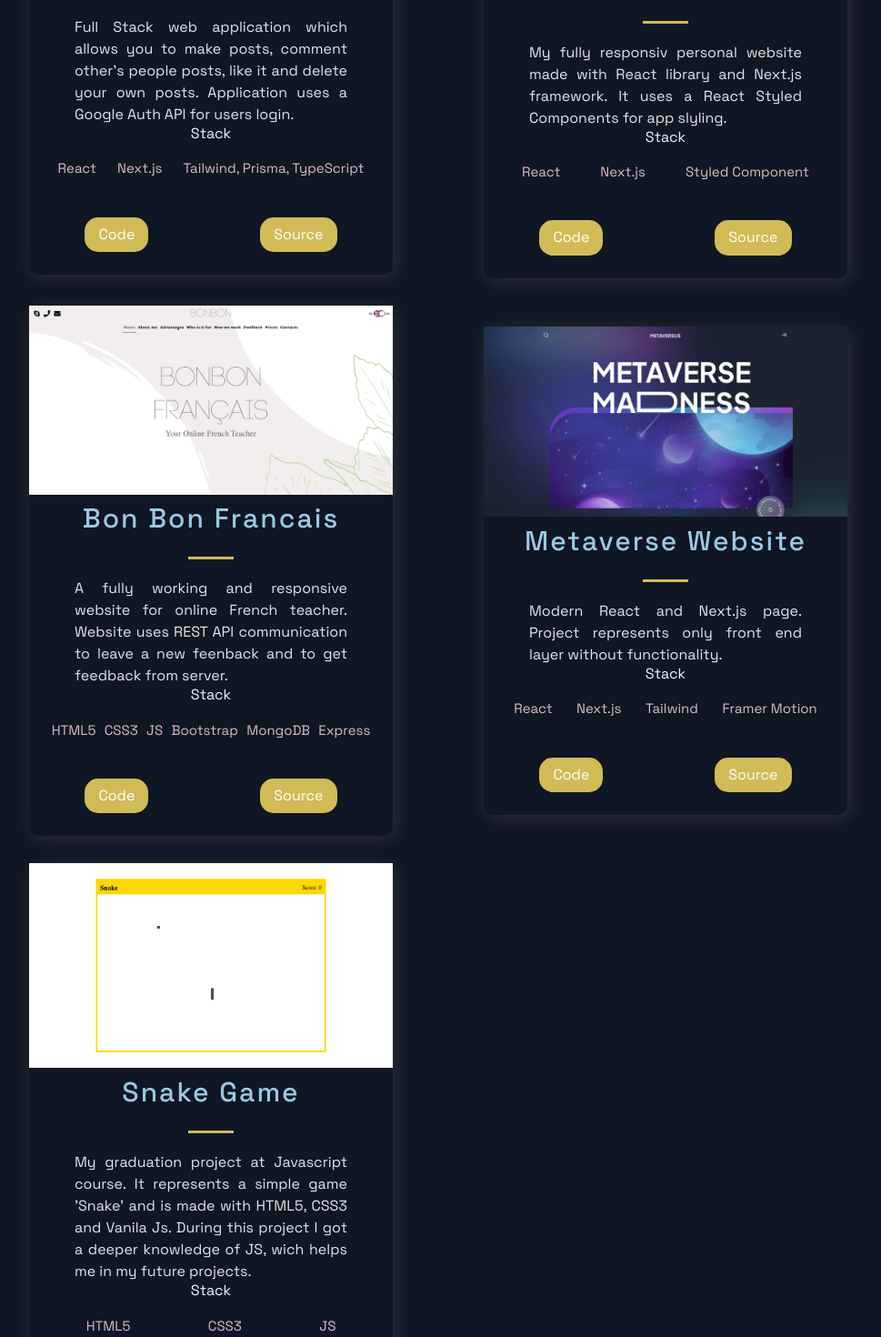
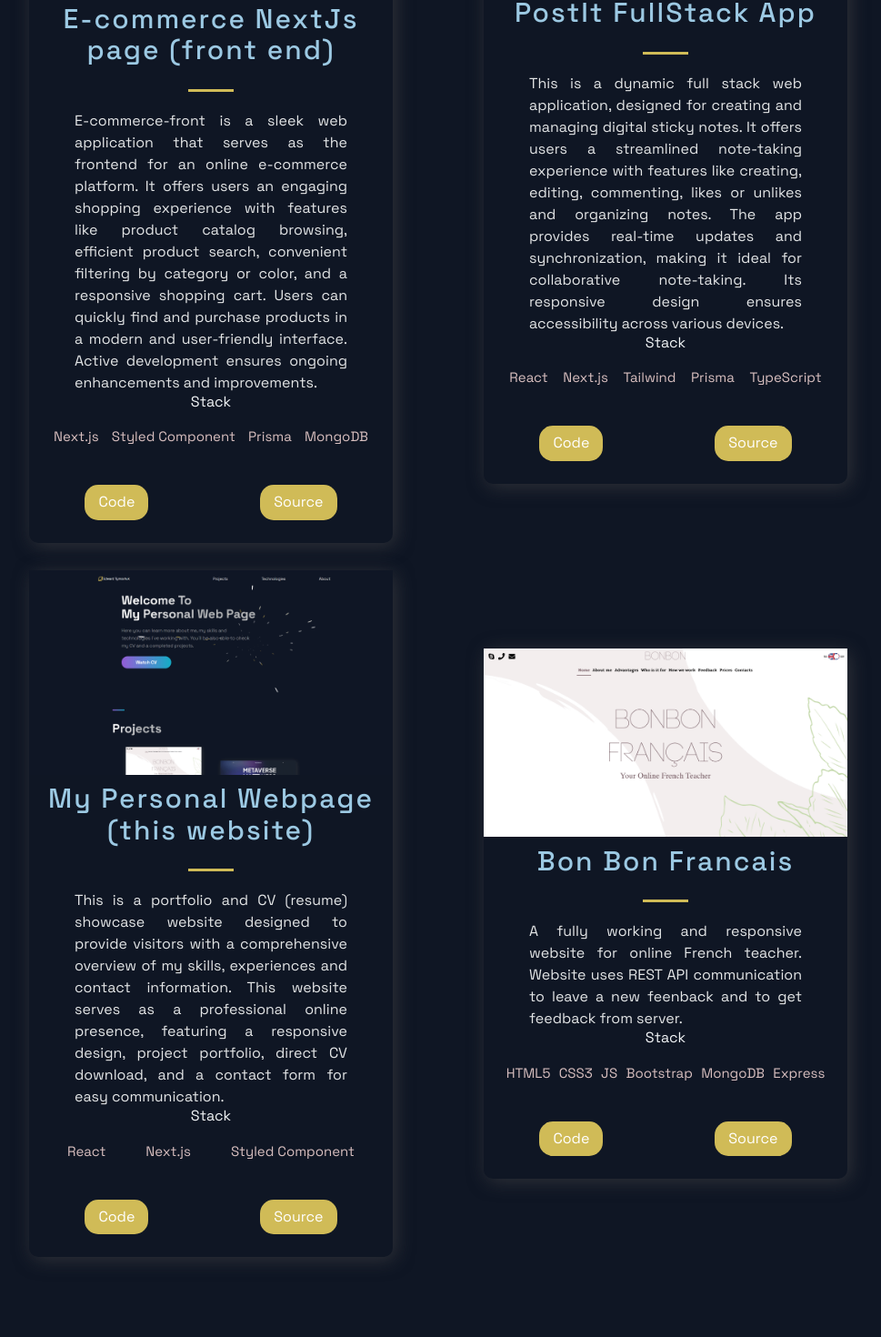
Before and after one commit to EdwardTymoshuk/my-personal-website, a Next.js app: page / in a window 1280 px wide. Shown: the part 1239-2709 px from the top of the page at 91% size, without its empty margins (158-1127 px from the left). Built offline with nearby package versions, Linux system fonts and the light colour scheme.

Commit message:
add new project, edit readme file

```diff
--- a/src/constants/constants.js
+++ b/src/constants/constants.js
@@ -1,21 +1,30 @@
 export const projects = [
   {
-    title: 'PostIt FullStack App',
-    description: "Full Stack web application which allows you to make posts, comment other's people posts, like it and delete your own posts. Application uses a Google Auth API for users login.",
-    image: '/images/project-postit.jpg',
-    tags: ['React', 'Next.js', 'Tailwind, Prisma, TypeScript'],
-    source: 'https://postit-react-next-app.vercel.app/',
-    visit: 'https://github.com/EdwardTymoshuk/postit-react-next-app',
+    title: 'E-commerce NextJs page (front end)',
+    description: "E-commerce-front is a sleek web application that serves as the frontend for an online e-commerce platform. It offers users an engaging shopping experience with features like product catalog browsing, efficient product search, convenient filtering by category or color, and a responsive shopping cart. Users can quickly find and purchase products in a modern and user-friendly interface. Active development ensures ongoing enhancements and improvements.",
+    image: '/images/project-ecommerce-next-app-front.jpg',
+    tags: ['Next.js', 'Styled Component', 'Prisma', 'MongoDB'],
+    source: 'projects/ecommerce-next-app-front',
+    visit: 'https://github.com/EdwardTymoshuk/https://github.com/dejwid/ecommerce-front',
     id: 0,
   },
   {
+    title: 'PostIt FullStack App',
+    description: "This is a dynamic full stack web application, designed for creating and managing digital sticky notes. It offers users a streamlined note-taking experience with features like creating, editing, commenting, likes or unlikes and organizing notes. The app provides real-time updates and synchronization, making it ideal for collaborative note-taking. Its responsive design ensures accessibility across various devices. ",
+    image: '/images/project-postit.jpg',
+    tags: ['React', 'Next.js', 'Tailwind', 'Prisma', 'TypeScript'],
+    source: 'https://postit-react-next-app.vercel.app/',
+    visit: 'https://github.com/EdwardTymoshuk/postit-react-next-app',
+    id: 1,
+  },
+  {
     title: 'My Personal Webpage (this website)',
-    description: "My fully responsiv personal website made with React library and Next.js framework. It uses a React Styled Components for app slyling.",
+    description: "This is a portfolio and CV (resume) showcase website designed to provide visitors with a comprehensive overview of my skills, experiences and contact information. This website serves as a professional online presence, featuring a responsive design, project portfolio, direct CV download, and a contact form for easy communication.",
     image: '/images/project-my-page.jpg',
     tags: ['React', 'Next.js', 'Styled Component'],
     source: '/',
     visit: 'https://github.com/EdwardTymoshuk/my-personal-website',
-    id: 1,
+    id: 2,
   },
   {
     title: 'Bon Bon Francais',
@@ -24,26 +33,8 @@ export const projects = [
       tags: ['HTML5', 'CSS3', 'JS', 'Bootstrap', 'MongoDB', 'Express'],
     source: '/projects/bonbonfrancais',
     visit: 'https://github.com/EdwardTymoshuk/Bonbonfrancais.online',
-    id: 2,
-  },
-  {
-    title: 'Metaverse Website',
-    description:"Modern React and Next.js page. Project represents only front end layer without functionality.",
-    image: '/images/project-metaverse.jpg',
-    tags: ['React', 'Next.js', 'Tailwind', 'Framer Motion'],
-    source: 'projects/metaversus-next-react-app',
-    visit: 'https://github.com/EdwardTymoshuk/metaversus-next-react-app',
     id: 3,
-  },
-  {
-    title: 'Snake Game',
-    description: "My graduation project at Javascript course. It represents a simple game 'Snake' and is made with HTML5, CSS3 and Vanila Js. During this project I got a deeper knowledge of JS, wich helps me in my future projects.",
-    image: '/images/project-snake.jpg',
-    tags: ['HTML5', 'CSS3', 'JS'],
-    source: 'projects/snake',
-    visit: 'https://github.com/EdwardTymoshuk/SnakeApp',
-    id: 4,
-  },
+  }
 ];
 
 export const TimeLineData = [
```
Also changed, not shown: public/images/project-ecommerce-next-app-front.png (added), 1 other file (tests, documents, lock files or other folders).
